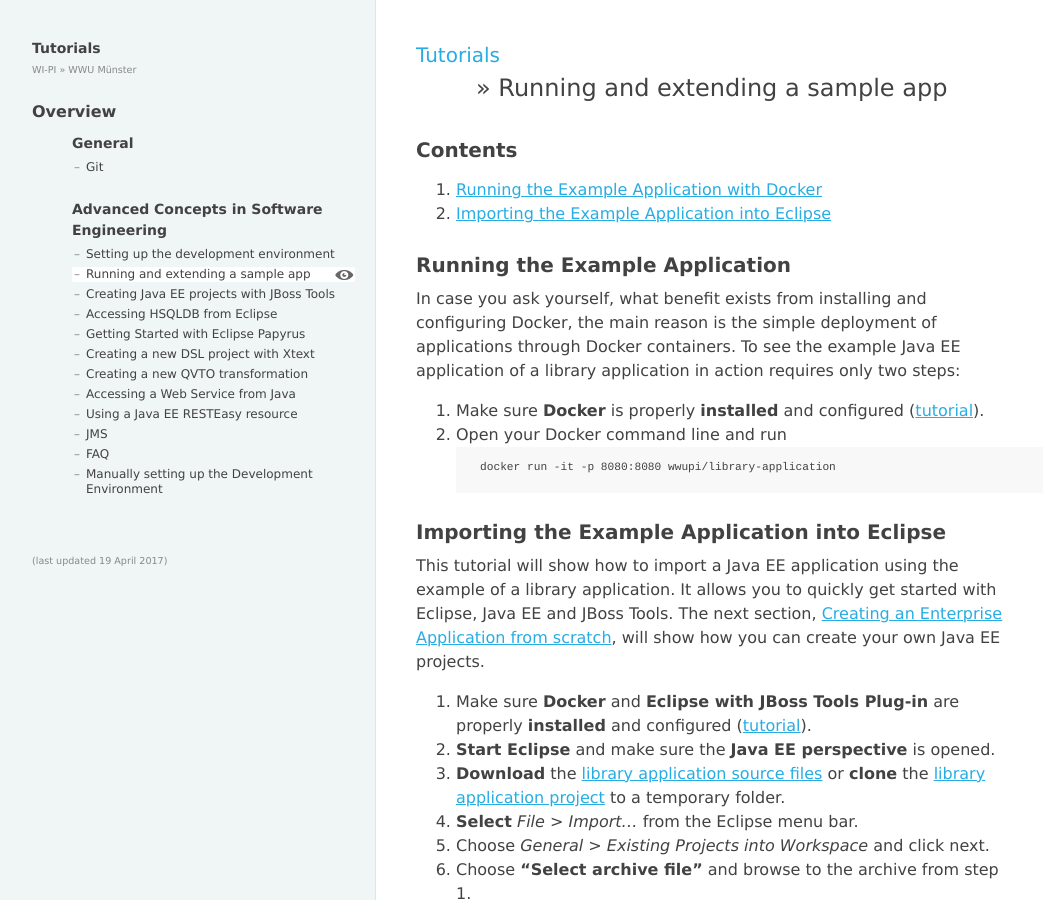
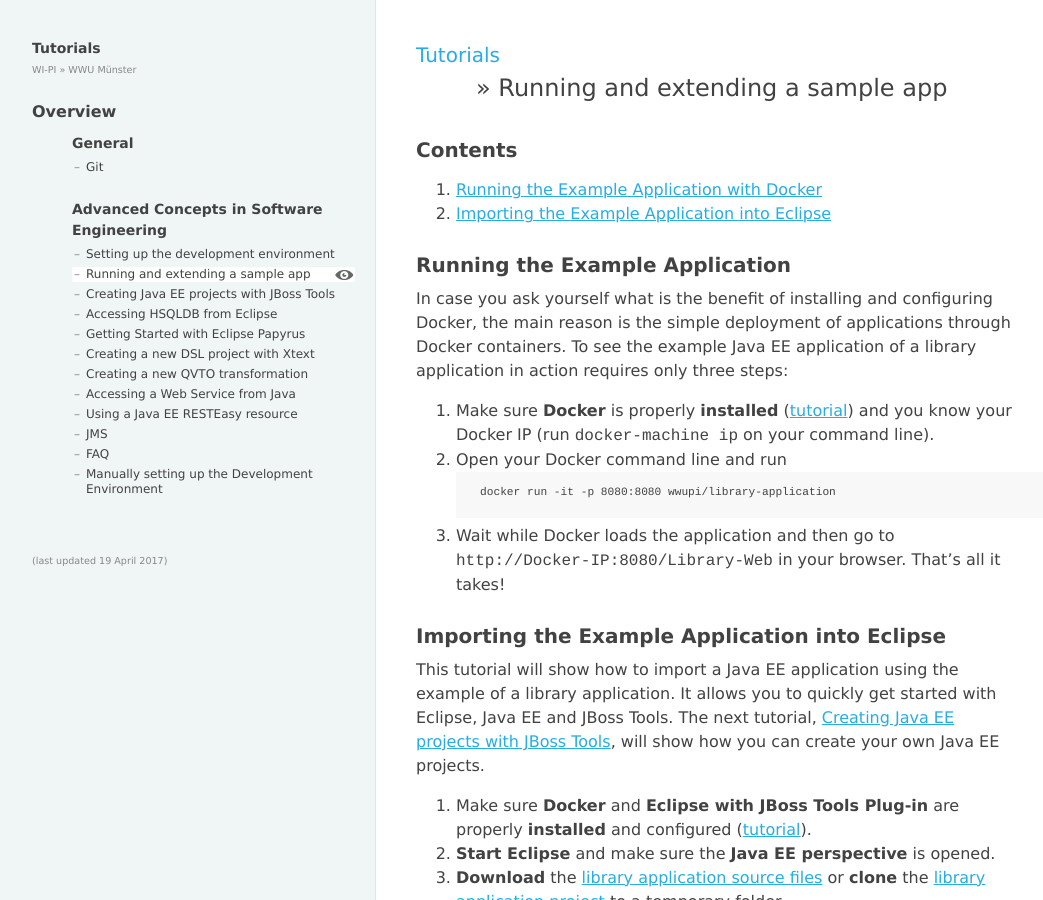
Before and after one commit to wwu-pi/tutorials, a Jekyll site: the page built from lectures/acse/018_tutorial_sample_app.md, in a window 1280 px wide and 900 px high. Shown: the whole window, without its empty margins (8-1051 px from the left). Built offline with Jekyll 4.4.1, drawn with Linux system fonts in a browser that asks for light colours.

Commit message:
Clarify tutorial

````diff
--- a/lectures/acse/018_tutorial_sample_app.md
+++ b/lectures/acse/018_tutorial_sample_app.md
@@ -9,18 +9,18 @@ title: Running and extending a sample app
 1. [Importing the Example Application into Eclipse](#import)
 
 ## <a id="run" name="run"></a>Running the Example Application
-In case you ask yourself, what benefit exists from installing and configuring Docker, the main reason is the simple deployment of applications through Docker containers.
-To see the example Java EE application of a library application in action requires only two steps:
+In case you ask yourself what is the benefit of installing and configuring Docker, the main reason is the simple deployment of applications through Docker containers.
+To see the example Java EE application of a library application in action requires only three steps:
 
-1. Make sure **Docker** is properly **installed** and configured ([tutorial](010_setting_up_environment_with_docker.html)).
+1. Make sure **Docker** is properly **installed**  ([tutorial](010_setting_up_environment_with_docker.html)) and you know your Docker IP (run `docker-machine ip` on your command line).
 1. Open your Docker command line and run
 ```
 docker run -it -p 8080:8080 wwupi/library-application
 ```
-
+1. Wait while Docker loads the application and then go to `http://Docker-IP:8080/Library-Web` in your browser. That's all it takes!
 
 ## <a id="import" name="import"></a>Importing the Example Application into Eclipse
-This tutorial will show how to import a Java EE application using the example of a library application. It allows you to quickly get started with Eclipse, Java EE and JBoss Tools. The next section, [Creating an Enterprise Application from scratch](#create), will show how you can create your own Java EE projects.
+This tutorial will show how to import a Java EE application using the example of a library application. It allows you to quickly get started with Eclipse, Java EE and JBoss Tools. The next tutorial, [Creating Java EE projects with JBoss Tools](020_tutorial_jboss_project.html), will show how you can create your own Java EE projects.
 
 1. Make sure **Docker** and **Eclipse with JBoss Tools Plug-in** are properly **installed** and configured ([tutorial](010_setting_up_environment_with_docker.html)).
 1. **Start Eclipse** and make sure the **Java EE perspective** is opened.
````
